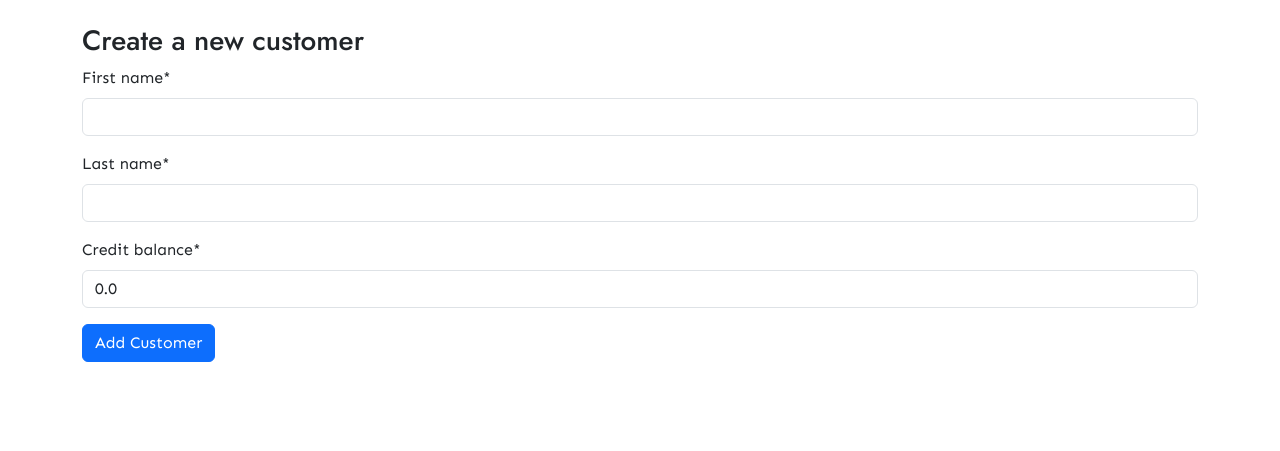
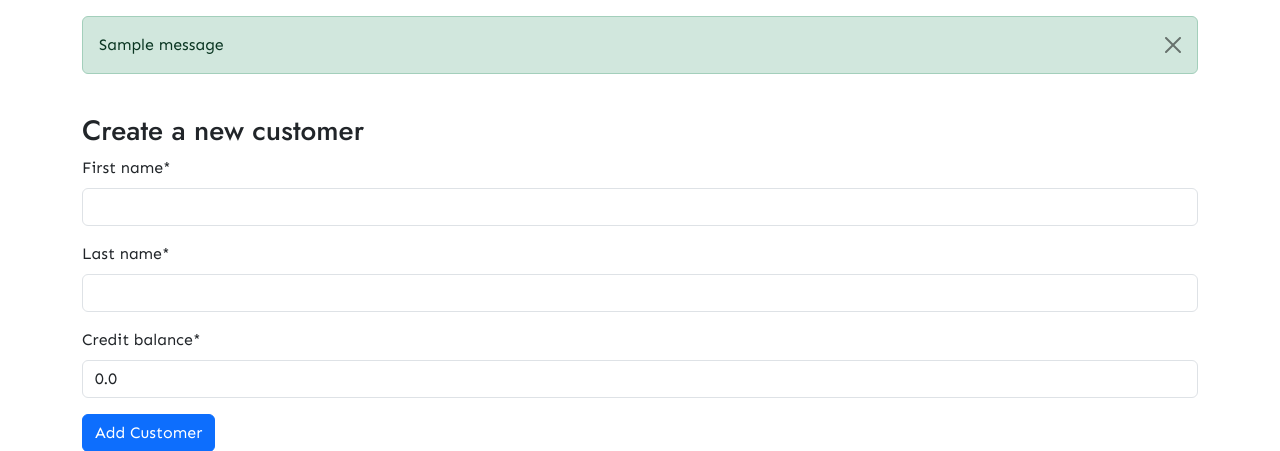
Before and after one commit to iamaakashbasnet/basnet-store, a Django app: page /customers/create/ in a window 1280 px wide. Shown: the part 58-509 px from the top of the page. Run offline with Django 5.2, Linux system fonts and the light colour scheme; a user stored in the database is signed in; tables that the repository leaves empty hold one stand-in row (values such as "Sample post"); one stand-in notice (Sample message) is shown; some libraries are stand-ins or nearby versions.

Commit message:
feat: message for actions

```diff
--- a/customers/views.py
+++ b/customers/views.py
@@ -1,6 +1,7 @@
 from django.shortcuts import render, redirect
 from django.db import models
 from django.urls import reverse_lazy
+from django.contrib import messages
 from django.contrib.auth.mixins import LoginRequiredMixin
 from django.views.generic import (
     View,
@@ -37,6 +38,10 @@ class CustomerCreateView(LoginRequiredMixin, CreateView):
     template_name = "customers/create_customer.html"
     success_url = "/customers"
 
+    def form_valid(self, form):
+        messages.success(self.request, 'Customer successfully created.')
+        return super().form_valid(form)
+
 
 class CustomerManageView(View):
     def get(self, request, *args, **kwargs):
@@ -59,6 +64,8 @@ class TransactionCreateView(CreateView):
 
         customer.credit_balance += form.cleaned_data['amount']
         customer.save()
+
+        messages.success(self.request, 'Transaction added successfully.')
 
         return response
 
@@ -92,12 +99,20 @@ class CustomerPaymentView(View):
 
         if form.is_valid():
             payment_number = form.cleaned_data['payment_number']
-            customer.credit_balance -= payment_number
-            customer.save()
 
-            for transaction in transactions:
-                transaction.isPaid = True
-                transaction.save()
+            if customer.credit_balance == 0:
+                messages.error(request,
+                               'Cannot make payment. Credit balance is already 0.00')
+            else:
+                customer.credit_balance -= payment_number
+                customer.save()
+
+                for transaction in transactions:
+                    transaction.isPaid = True
+                    transaction.save()
+
+                messages.success(
+                    request, f'Payment of Rs. {payment_number} received.')
 
             return redirect('customer-manage', pk=customer.pk)
 
--- a/templates/base.html
+++ b/templates/base.html
@@ -27,6 +27,17 @@
       {% include 'shared/navbar.html' %}
     </header>
 
+    <div class="container">
+      {% if messages %}
+        {% for message in messages %}
+          <div class="mt-3 alert {{ message.tags }} alert-dismissible fade show">
+            {{ message }}
+            <button type="button" class="btn-close" data-bs-dismiss="alert" aria-label="Close"></button>
+          </div>
+        {% endfor %}
+      {% endif %}
+    </div>
+
     <main class="flex-shrink-0 my-3 container">
       {% block content %}{% endblock content %}
     </main>
```
Also changed, not shown: BasnetStore/settings/base.py (+9 -0 lines).
